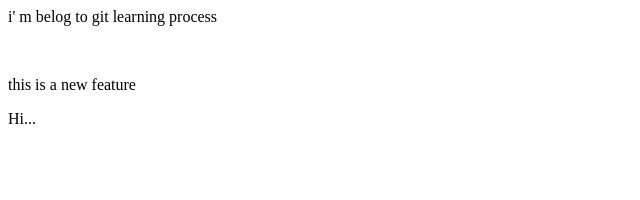
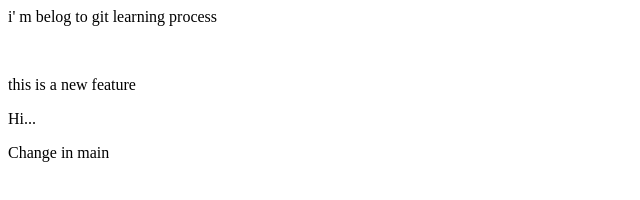
Before and after one commit to Sara-Aziz074/local_sys_repo_git_learning, a plain HTML site: page index.html in a window 1280 px wide. Shown: the whole page, without its empty margins (0-640 px from the left). Drawn offline with Linux system fonts and the light colour scheme.

Commit message:
change main

```diff
--- a/index.html
+++ b/index.html
@@ -3,3 +3,4 @@
 <p>this is a new feature</p>
 
 <p>Hi...</p>
+<p>Change in main</p>
```
